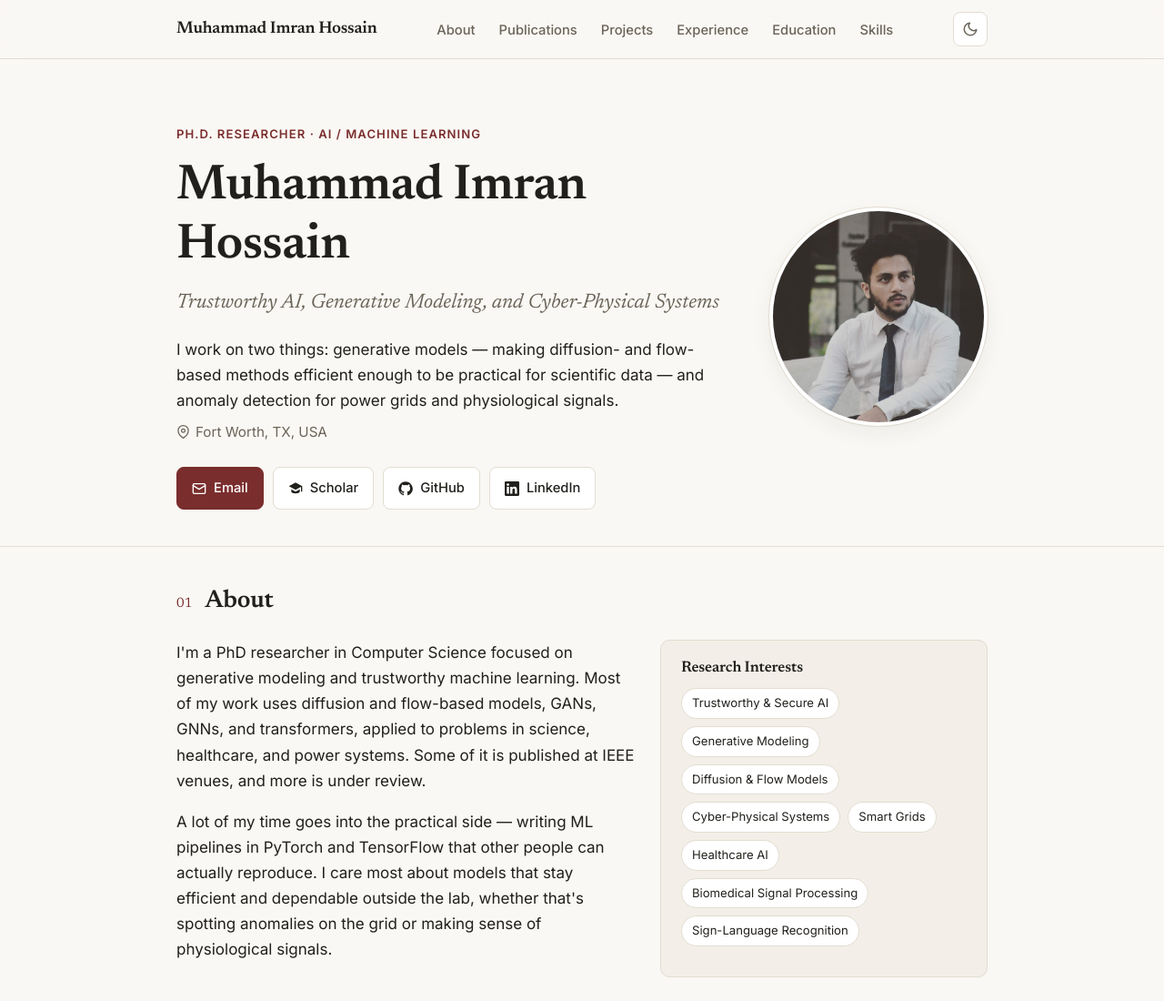
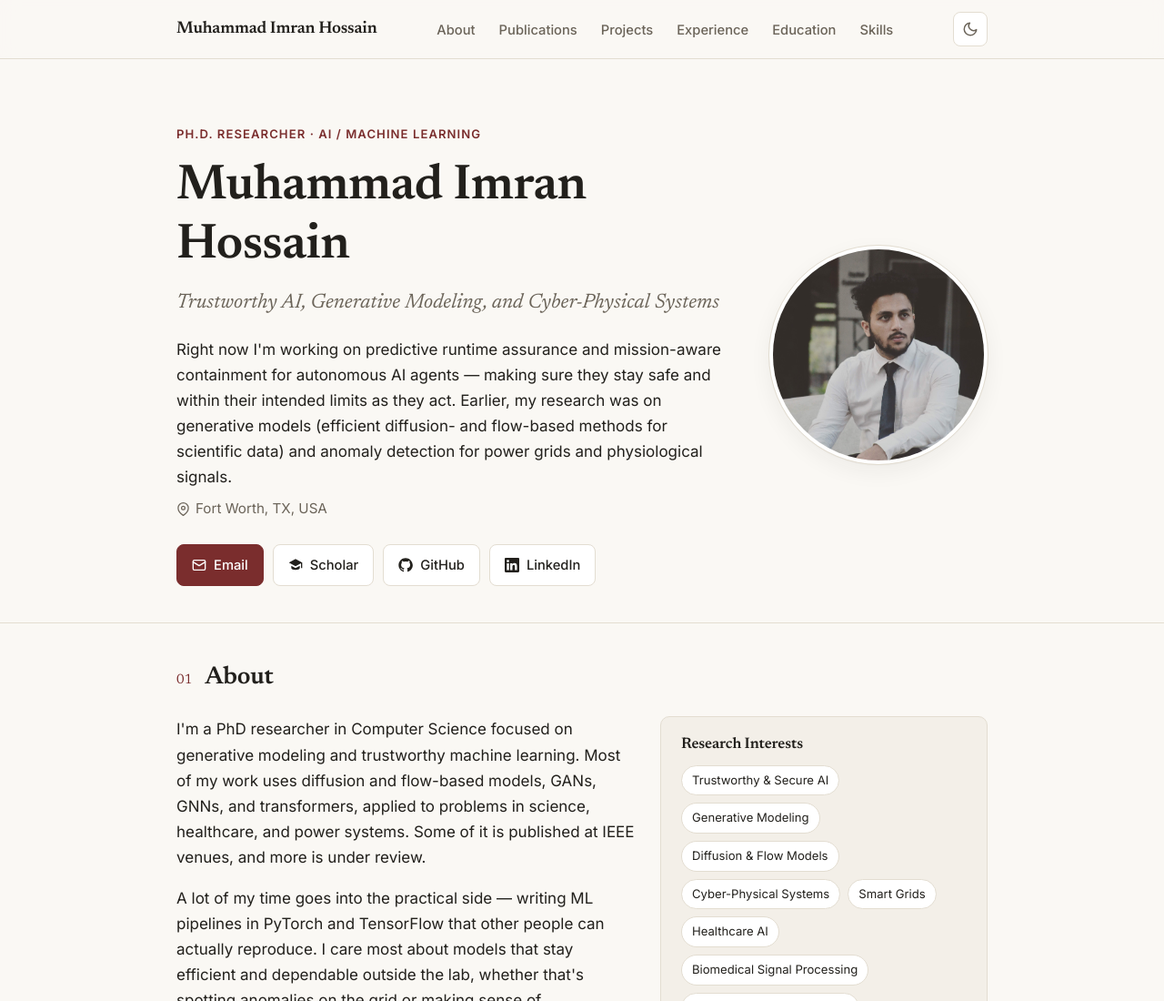
Before and after one commit to imranrimon/imranrimon.github.io, a plain HTML site: page index.html in a window 1280 px wide. Shown: the top 1100 px of the page at 91% size. Drawn offline with Linux system fonts and the light colour scheme.

Commit message:
Hero intro: lead with current PhD work (runtime assurance for AI agents)

```diff
--- a/index.html
+++ b/index.html
@@ -283,7 +283,7 @@
     <p class="eyebrow">Ph.D. Researcher · AI / Machine Learning</p>
     <h1 id="hero-name">Muhammad Imran Hossain</h1>
     <p class="role">Trustworthy AI, Generative Modeling, and Cyber-Physical Systems</p>
-    <p class="intro">I work on two things: generative models — making diffusion- and flow-based methods efficient enough to be practical for scientific data — and anomaly detection for power grids and physiological signals.</p>
+    <p class="intro">Right now I'm working on predictive runtime assurance and mission-aware containment for autonomous AI agents — making sure they stay safe and within their intended limits as they act. Earlier, my research was on generative models (efficient diffusion- and flow-based methods for scientific data) and anomaly detection for power grids and physiological signals.</p>
     <p class="loc">
       <svg viewBox="0 0 24 24" fill="none" stroke="currentColor" stroke-width="2" stroke-linecap="round" stroke-linejoin="round" aria-hidden="true"><path d="M21 10c0 7-9 13-9 13s-9-6-9-13a9 9 0 0 1 18 0z"/><circle cx="12" cy="10" r="3"/></svg>
       Fort Worth, TX, USA
```
